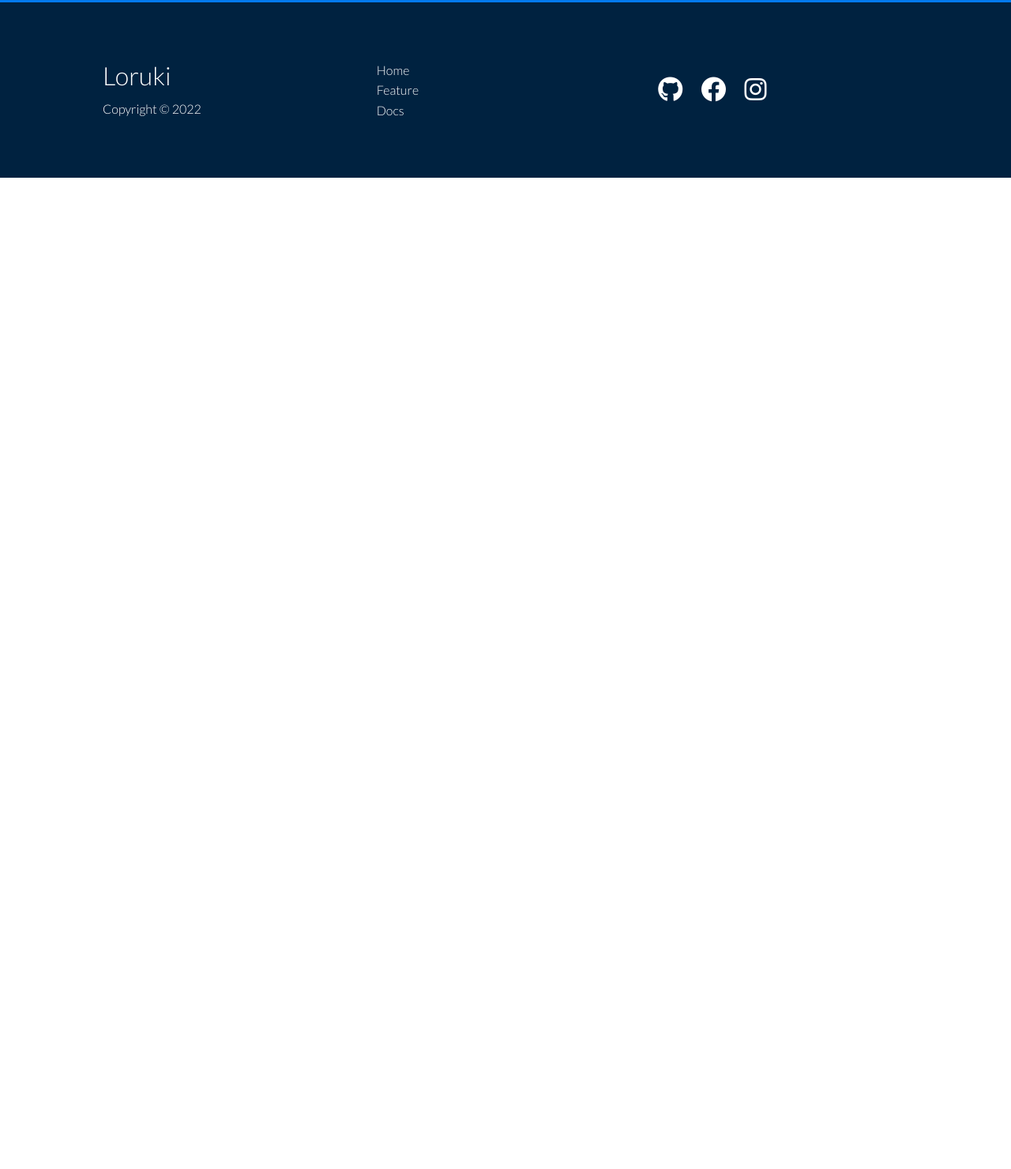
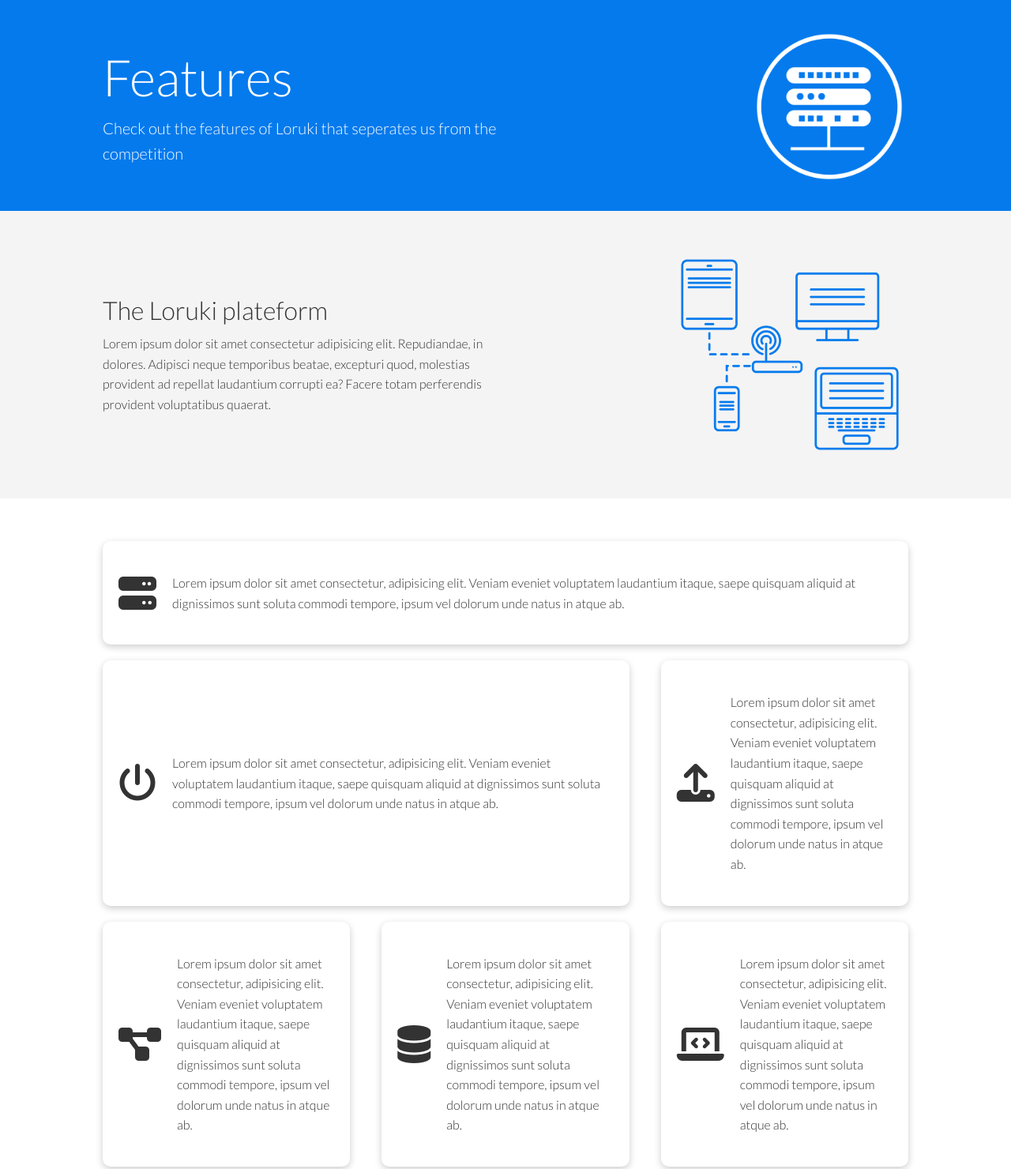
Before and after one commit to ketchanji/Loruki, a plain HTML site: page features.html in a window 1280 px wide. Shown: the part 67-1547 px from the top of the page at 79% size. Before the commit the page ends 800 px from the top, so only its background shows below. Drawn offline with Linux system fonts and the light colour scheme.

Commit message:
forth  update

```diff
--- a/css/style.css
+++ b/css/style.css
@@ -182,6 +182,35 @@ img{
     transform: translateY(-15px) ;
 }
 
+/* Features */
+.features-head img{
+    width: 200px;
+    justify-self: flex-end;
+}
+
+.features-main .card > i{
+    margin-right: 20px;
+}
+
+.features-main .grid {
+    padding: 30px;
+}
+
+.features-main .grid > *:first-child{
+    grid-column: 1 / span 3;
+    grid-row: 1 / span 3;
+}
+
+.features-main .grid > *:nth-child(2){
+    grid-column: 1 / span 2;
+}
+
+
+.features-sub-head img{
+    width: 300px;
+    justify-self: flex-end;
+}
+
 /* footer */
 .footer .social a{
     margin: 0 10px;
--- a/features.html
+++ b/features.html
@@ -24,6 +24,78 @@
         </div>
     </div>
 
+<!-- Head -->
+  <section class="features-head bg-primary py-3">
+      <div class="container grid">
+          <div>
+              <h1 class="xl">Features</h1>
+              <p class="lead">
+                  Check out the features of Loruki that seperates us from the competition
+              </p>
+          </div>
+          <img src="img/server.png" alt="">
+      </div>
+  </section>
+
+  <!-- Sub Head -->
+    <section class="features-sub-head bg-light py-3">
+        <div class="container grid">
+            <div>
+                <h1 class="md">The Loruki plateform</h1>
+                <p>
+                    Lorem ipsum dolor sit amet consectetur adipisicing elit. Repudiandae, in dolores. Adipisci neque temporibus beatae, excepturi quod, molestias provident ad repellat laudantium corrupti ea? Facere totam perferendis provident voluptatibus quaerat.
+                </p>
+            </div>
+            <img src="img/server2.png" alt="">
+        </div>
+        </div>
+    </section>
+
+
+    <!-- Features main -->
+
+    <section class="features-main my-2">
+        <div class="container grid grid-3">
+            <div class="card flex">
+                <i class="fas fa-server fa-3x"></i>
+                <p>Lorem ipsum dolor sit amet consectetur, adipisicing elit. Veniam eveniet voluptatem laudantium itaque, saepe quisquam aliquid at dignissimos sunt soluta commodi tempore, ipsum vel dolorum unde natus in atque ab.</p>
+            </div>
+            <div class="card flex">
+                <i class="fas fa-power-off fa-3x"></i>
+                <p>Lorem ipsum dolor sit amet consectetur, adipisicing elit. Veniam eveniet voluptatem laudantium itaque, saepe quisquam aliquid at dignissimos sunt soluta commodi tempore, ipsum vel dolorum unde natus in atque ab.</p>
+            </div>
+            <div class="card flex">
+                <i class="fas fa-upload fa-3x"></i>
+                <p>Lorem ipsum dolor sit amet consectetur, adipisicing elit. Veniam eveniet voluptatem laudantium itaque, saepe quisquam aliquid at dignissimos sunt soluta commodi tempore, ipsum vel dolorum unde natus in atque ab.</p>
+            </div>
+            <div class="card flex">
+                <i class="fas fa-project-diagram fa-3x"></i>
+                <p>Lorem ipsum dolor sit amet consectetur, adipisicing elit. Veniam eveniet voluptatem laudantium itaque, saepe quisquam aliquid at dignissimos sunt soluta commodi tempore, ipsum vel dolorum unde natus in atque ab.</p>
+            </div>
+            <div class="card flex">
+                <i class="fas fa-database fa-3x"></i>
+                <p>Lorem ipsum dolor sit amet consectetur, adipisicing elit. Veniam eveniet voluptatem laudantium itaque, saepe quisquam aliquid at dignissimos sunt soluta commodi tempore, ipsum vel dolorum unde natus in atque ab.</p>
+            </div>
+            <div class="card flex">
+                <i class="fas fa-laptop-code fa-3x"></i>
+                <p>Lorem ipsum dolor sit amet consectetur, adipisicing elit. Veniam eveniet voluptatem laudantium itaque, saepe quisquam aliquid at dignissimos sunt soluta commodi tempore, ipsum vel dolorum unde natus in atque ab.</p>
+            </div>
+        </div>
+    </section>
+
+
+
+
+
+
+
+
+
+
+
+
+
+
     <!-- footer -->
     <footer class="footer bg-dark py-5">
         <div class="container grid grid-3">
```
Also changed, not shown: index.html (+2 -1 lines).
